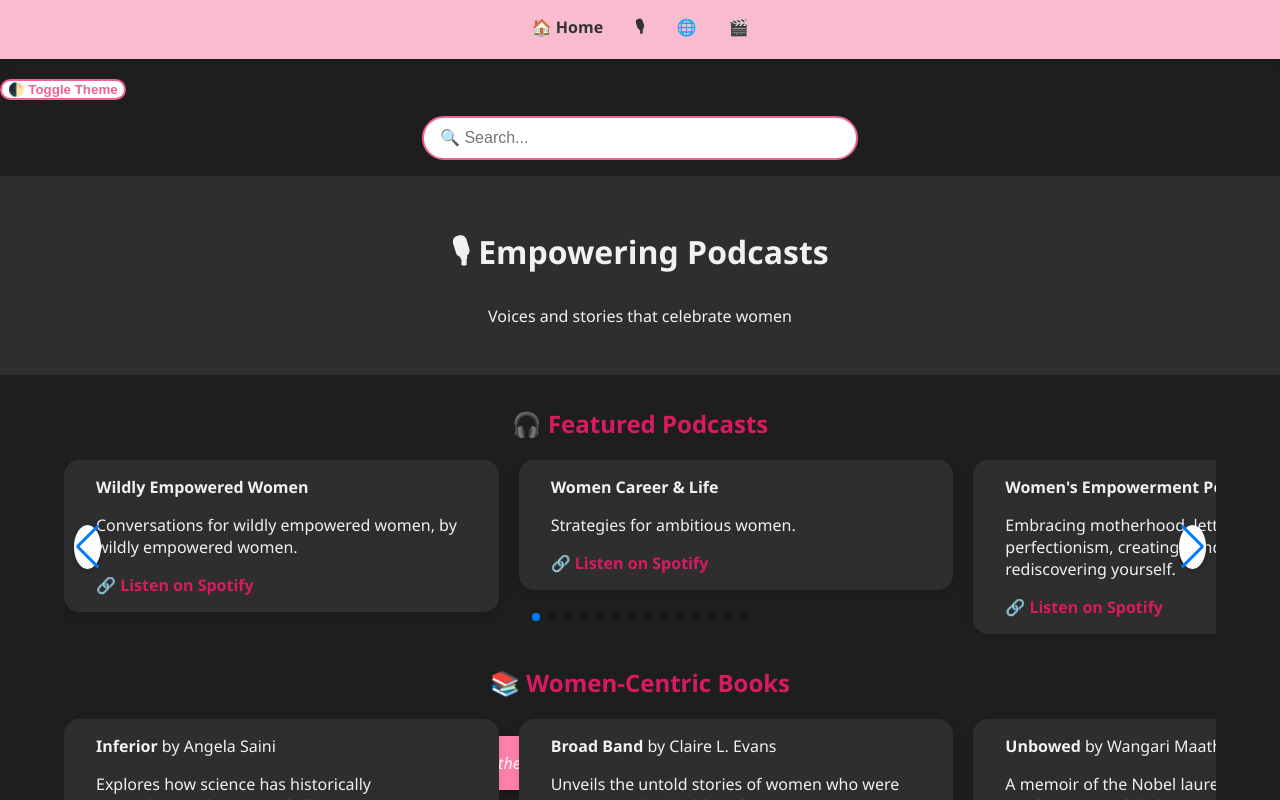
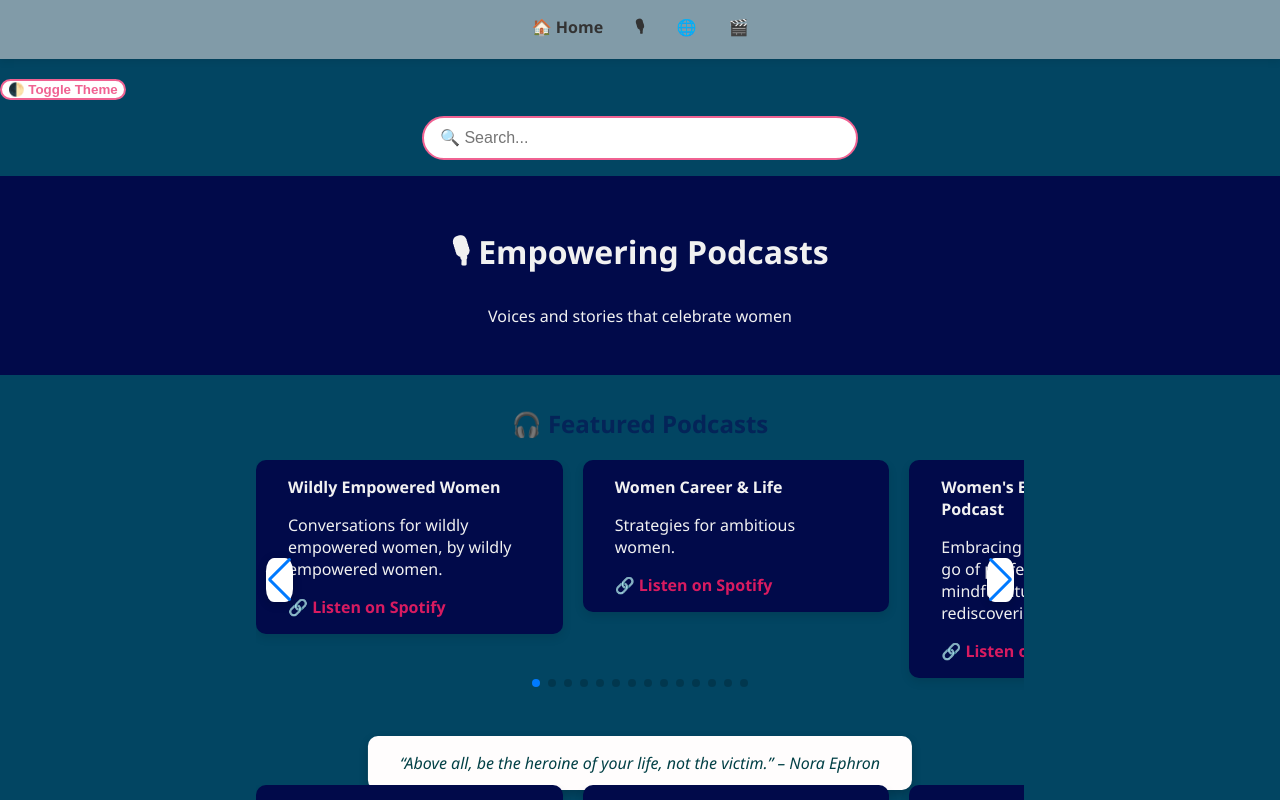
Before and after one commit to AJankita03/hub, a plain HTML site: page podcasts.html in a window 1280 px wide. Both pictures are taken after a click on the button "🌓 Toggle Theme". Shown: the top 800 px of the page. Drawn offline with nearby package versions, Linux system fonts and the light colour scheme.

Commit message:
Update style.css

```diff
--- a/style.css
+++ b/style.css
@@ -1,14 +1,14 @@
 body {
   margin: 0;
   font-family: 'Segoe UI', sans-serif;
-  background: linear-gradient(to right, #ffe6f0, #ffffff);
+  background: linear-gradient(to right, #d2f6f0, #c6e7fc);
   color: #333;
 }
 
 header {
   text-align: center;
   padding: 2rem;
-  background: #f06292;
+  background: #0b1b5b;
   color: white;
 }
 
@@ -21,7 +21,7 @@ header {
 }
 
 .block {
-  background: white;
+  background: rgb(147, 183, 190);
   border-radius: 15px;
   padding: 2rem;
   width: 300px;
@@ -33,7 +33,7 @@ header {
 
 .block:hover {
   transform: scale(1.05);
-  background: #ffebee;
+  background: #edf0f3;
 }
 
 .links {
@@ -45,11 +45,11 @@ header {
 }
 
 .link-item {
-  background: #f8bbd0;
+  background: #8db8c8;
   color: #333;
   padding: 1rem 2rem;
-  border-radius: 15px;
-  width: 80%;
+  border-radius: 10px;
+  width: 60%;
   box-shadow: 0 4px 10px rgba(0,0,0,0.1);
   transition: background 0.3s;
 }
@@ -61,14 +61,14 @@ header {
 }
 
 .link-item:hover {
-  background: #f06292;
+  background: #051b3e;
   color: white;
 }
 
 footer {
   text-align: center;
   padding: 0.5rem;
-  background: #e82066;
+  background: #4e6d7c;
   margin-top: 200px;
   position: relative;
 }
@@ -78,8 +78,8 @@ footer {
   bottom: 10px;
   left: 50%;
   transform: translateX(-50%);
-  background: #ff80ab;
-  color: white;
+  background: #fffdfd;
+  color: rgb(2, 64, 70);
   padding: 1rem 2rem;
   border-radius: 10px;
   font-style: italic;
@@ -99,11 +99,11 @@ footer {
   }
 
   .link-item {
-    width: 90%;
+    width: 60%;
   }
 }
 .swiper {
-  width: 90%;
+  width: 60%;
   padding: 2rem 0;
 }
 .swiper-slide {
@@ -114,10 +114,10 @@ footer {
   text-align: center;
   margin-top: 2rem;
   font-size: 1.5rem;
-  color: #d81b60;
+  color: #042458;
 }
 .navbar {
-  background-color: #f8bbd0;
+  background-color: #819ba8;
   padding: 1rem;
   display: flex;
   justify-content: center;
@@ -161,17 +161,17 @@ footer {
   margin-right: 10px;
 }
 body.dark {
-  background: #1e1e1e;
+  background: #024562;
   color: #f1f1f1;
 }
 body.dark header,
 body.dark footer,
 body.dark .link-item {
-  background: #2e2e2e;
+  background: #010a4a;
   color: #f1f1f1;
 }
 body.dark .block {
-  background: #333;
+  background: #504a4a;
 }
 .swiper-slide {
   display: flex;
@@ -192,11 +192,11 @@ body.dark .block {
 }
 /* Make Swiper arrows look better */
 .swiper-button-next, .swiper-button-prev {
-  color: #d81b60;
+  color: #f1c4d4;
   background-color: #fff;
-  border-radius: 50%;
-  width: 40px;
-  height: 40px;
+  border-radius: 30%;
+  width: 20px;
+  height: 20px;
   box-shadow: 0 2px 10px rgba(0,0,0,0.2);
   display: flex;
   align-items: center;
```
